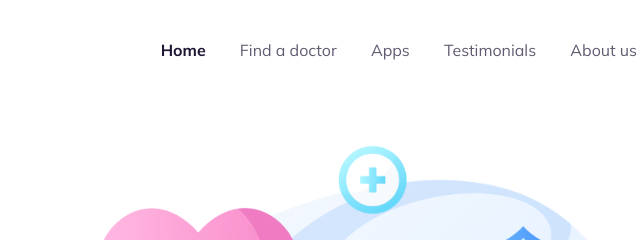
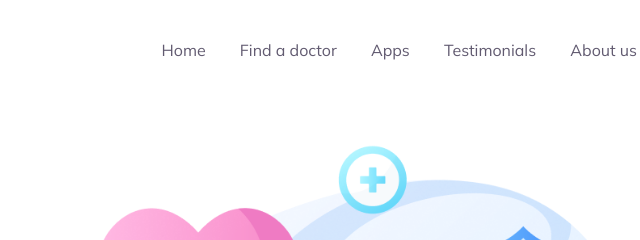
Before and after one commit to VD1610/Loyiha-ishi-2, a plain HTML site: page index.html in a window 1280 px wide. Shown: the top 240 px of the page, 583-1223 px from the left. Drawn offline with Linux system fonts and the light colour scheme.

Commit message:
Update index.html

```diff
--- a/index.html
+++ b/index.html
@@ -11,7 +11,7 @@
   <div class="logo">
     <span>T</span>Trafalgar</div>
   <nav>
-    <a class="active" href="#">Home</a>
+    <a href="#">Home</a>
     <a href="#">Find a doctor</a>
     <a href="#">Apps</a>
     <a href="#">Testimonials</a>
```
